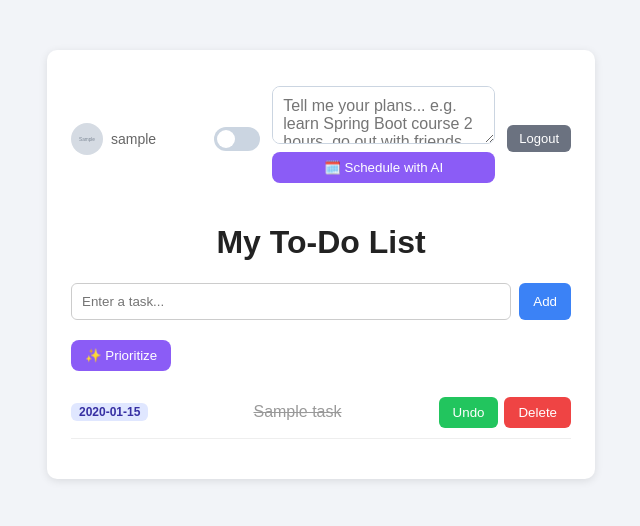
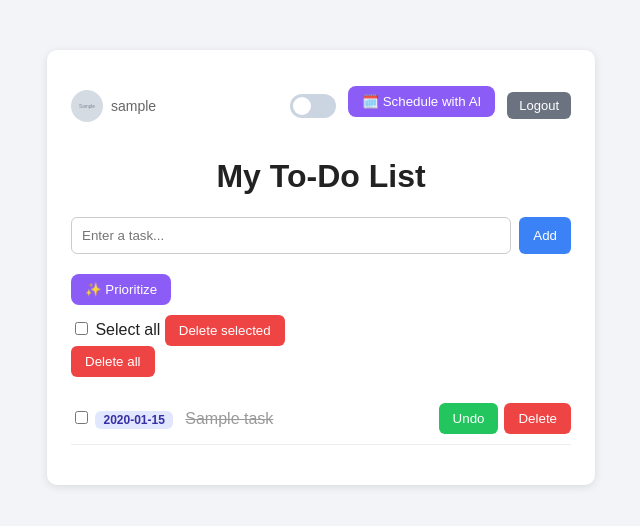
Before and after one commit to ullasreddy123/todolist, a Spring app: template src/main/resources/templates/index.html in a window 1280 px wide. Shown: the top 526 px of the page, without its empty margins (319-959 px from the left). Run offline with Thymeleaf, Linux system fonts and the light colour scheme; the template is opened without the code that fills it: most values are stand-ins (such as "Sample title", 1, 10 or a date in 2020); grey boxes marked "Sample" are stand-in pictures; data that the repository does not hold is empty; some of the project's set-up classes (security, data sources, template engines, error pages and the like) are left out, and stand-ins take their place.

Commit message:
Refactor scheduling UI and bulk delete actions
Updated the scheduling interface to include a toggle button and improved bulk delete functionality.

```diff
--- a/src/main/resources/templates/index.html
+++ b/src/main/resources/templates/index.html
@@ -25,9 +25,16 @@
                     <span class="slider"></span>
                 </label>
                 <div class="planner">
-    <textarea id="ideaInput" rows="2" maxlength="500"
+    <button type="button" id="planToggle" class="btn-ai">🗓️ Schedule with AI</button>
+
+    <div id="planBox" class="plan-box" hidden>
+        <textarea id="ideaInput" rows="3" maxlength="500"
             placeholder="Tell me your plans... e.g. learn Spring Boot course 2 hours, go out with friends, gym"></textarea>
-    <button type="button" id="planBtn" class="btn-ai">🗓️ Schedule with AI</button>
+        <div class="plan-actions">
+            <button type="button" id="planBtn" class="btn-ai">Generate schedule</button>
+            <button type="button" id="planCancel" class="btn-cancel">Cancel</button>
+        </div>
+    </div>
     <span id="planMsg"></span>
 </div>
                 <form th:action="@{/logout}" method="post">
@@ -47,11 +54,30 @@
     <span id="aiMsg"></span>
 </div>
 
+        <form id="bulkForm" th:action="@{/delete-selected}" method="post"
+      onsubmit="return confirm('Delete the selected tasks?');"></form>
+
+<div class="bulk-bar" th:if="${!#lists.isEmpty(tasks)}">
+    <label class="select-all">
+        <input type="checkbox" id="selectAll"> Select all
+    </label>
+    <button type="submit" form="bulkForm" id="delSelected" class="btn-delete" disabled>
+        Delete selected
+    </button>
+    <form th:action="@{/delete-all}" method="post"
+          onsubmit="return confirm('Delete ALL tasks? This cannot be undone.');">
+        <button type="submit" class="btn-delete">Delete all</button>
+    </form>
+</div>
+
 <ul>
     <li th:each="task : ${tasks}" th:attr="data-id=${task.id}">
+        <div class="task-main">
+            <input type="checkbox" class="sel" name="ids" th:value="${task.id}" form="bulkForm">
             <span class="time" th:if="${task.scheduledTime}" th:text="${task.scheduledTime}"></span>
             <span th:text="${task.title}"
                   th:classappend="${task.completed} ? 'done' : ''"></span>
+        </div>
 
         <div class="actions">
             <form th:action="@{/toggle/{id}(id=${task.id})}" method="post">
@@ -110,11 +136,29 @@
     });
 </script>
     <script>
+    // ---- AI planner: input hidden until the button is clicked ----
+    const planToggle = document.getElementById("planToggle");
+    const planBox = document.getElementById("planBox");
     const planBtn = document.getElementById("planBtn");
+    const planCancel = document.getElementById("planCancel");
     const planMsg = document.getElementById("planMsg");
+    const ideaInput = document.getElementById("ideaInput");
+
+    planToggle.addEventListener("click", () => {
+        planBox.hidden = false;
+        planToggle.hidden = true;
+        ideaInput.focus();
+    });
+
+    planCancel.addEventListener("click", () => {
+        planBox.hidden = true;
+        planToggle.hidden = false;
+        ideaInput.value = "";
+        planMsg.textContent = "";
+    });
 
     planBtn.addEventListener("click", async () => {
-        const idea = document.getElementById("ideaInput").value.trim();
+        const idea = ideaInput.value.trim();
         if (!idea) { planMsg.textContent = "Type your plans first."; return; }
 
         const token = document.querySelector('meta[name="_csrf"]').content;
@@ -139,9 +183,34 @@
             planMsg.textContent = "Network error. Try again.";
         } finally {
             planBtn.disabled = false;
-            planBtn.textContent = "🗓️ Schedule with AI";
+            planBtn.textContent = "Generate schedule";
         }
     });
 </script>
+
+<script>
+    // ---- Selection for bulk delete ----
+    const selectAll = document.getElementById("selectAll");
+    const delSelected = document.getElementById("delSelected");
+    const boxes = () => [...document.querySelectorAll(".sel")];
+
+    function refreshSelection() {
+        const all = boxes();
+        const checked = all.filter(b => b.checked).length;
+        if (delSelected) {
+            delSelected.disabled = checked === 0;
+            delSelected.textContent = checked ? "Delete selected (" + checked + ")" : "Delete selected";
+        }
+        if (selectAll) selectAll.checked = all.length > 0 && checked === all.length;
+    }
+
+    if (selectAll) {
+        selectAll.addEventListener("change", () => {
+            boxes().forEach(b => b.checked = selectAll.checked);
+            refreshSelection();
+        });
+    }
+    boxes().forEach(b => b.addEventListener("change", refreshSelection));
+</script>
 </body>
 </html>
```
Lines whose indentation alone changed are shown as unchanged.
